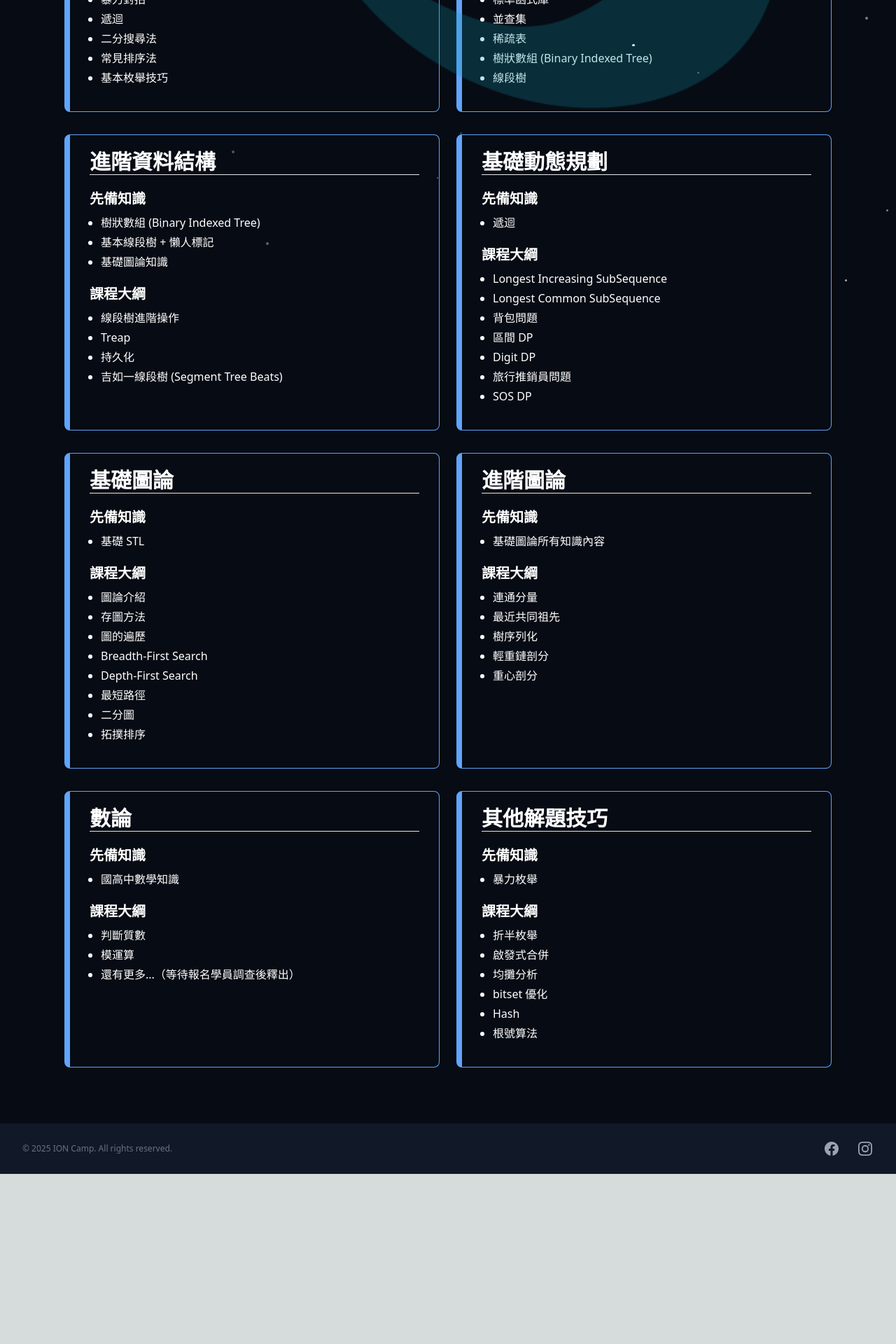
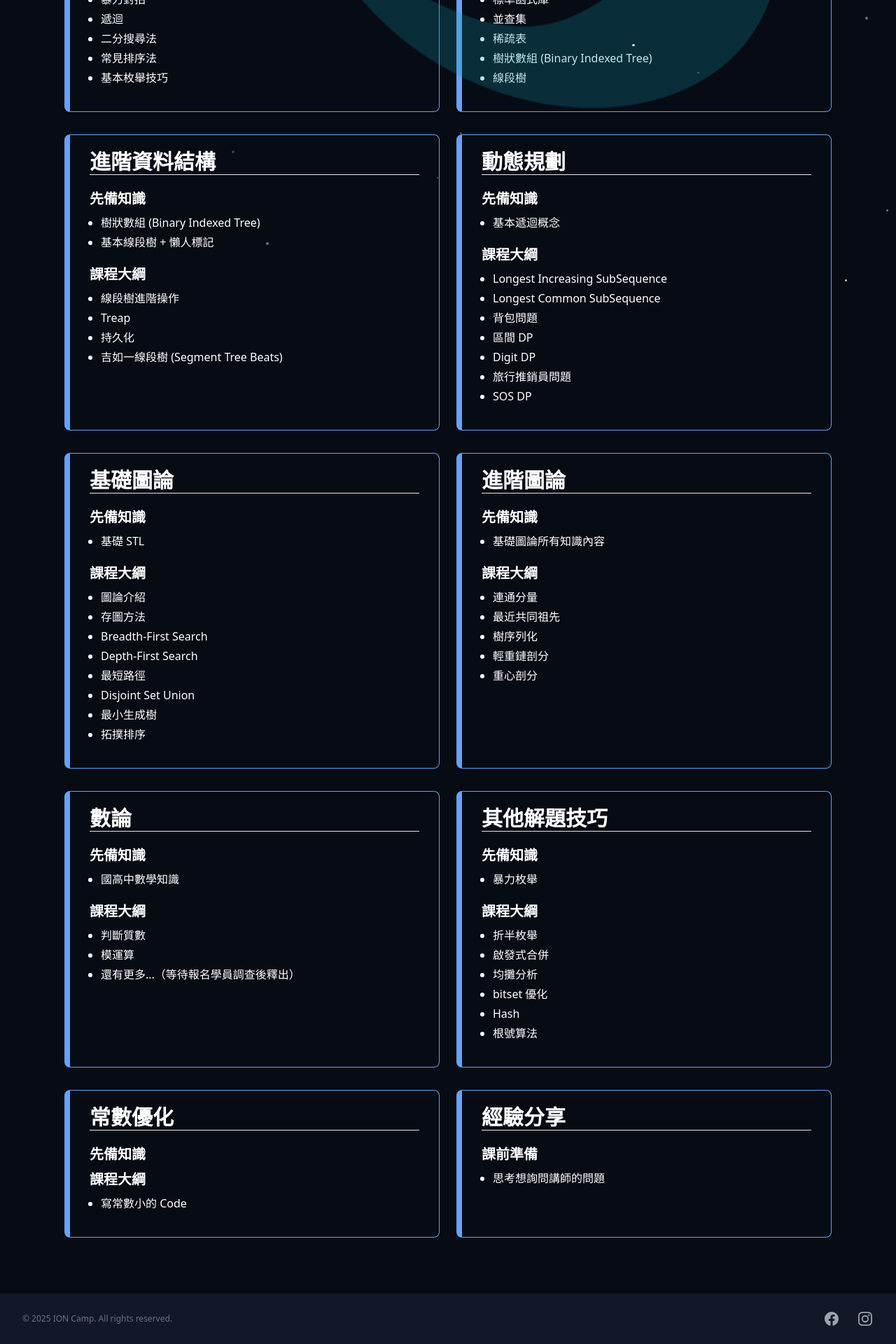
Before and after one commit to ioncamp-internal/web-ionc, a Next.js app: page /courses in a window 1280 px wide. Shown: the part 512-2432 px from the top of the page at 70% size. Before the commit the page ends 2189 px from the top, so only its background shows below. Built offline with nearby package versions, Linux system fonts and the light colour scheme.

Commit message:
更新課表

```diff
--- a/src/pages/courses/index.js
+++ b/src/pages/courses/index.js
@@ -75,7 +75,6 @@ export default function Home() {
                             <ul class="text-white ml-5 px-4 list-disc mb-4">
                                 <li class="mb-1">樹狀數組 (Binary Indexed Tree)</li>
                                 <li class="mb-1">基本線段樹 + 懶人標記</li>
-                                <li class="mb-1">基礎圖論知識</li>
                             </ul>
                             <p class="text-xl text-white ml-5 mr-5 mb-2 font-bold">課程大綱</p>
                             <ul class="text-white ml-5 px-4 list-disc">
@@ -89,10 +88,10 @@ export default function Home() {
 
                     <div class="w-full md:w-1/2 mb-8">
                         <div class="flex flex-col h-full border border-l-8 border-blue-400 shadow rounded-lg mt-8 mx-3 px-2">
-                            <h3 class="text-3xl font-bold text-white m-5 border-b">基礎動態規劃</h3>
+                            <h3 class="text-3xl font-bold text-white m-5 border-b">動態規劃</h3>
                             <p class="text-xl text-white ml-5 mr-5 mb-2 font-bold">先備知識</p>
                             <ul class="text-white ml-5 px-4 list-disc mb-4">
-                                <li class="mb-1">遞迴</li>
+                                <li class="mb-1">基本遞迴概念</li>
                             </ul>
                             <p class="text-xl text-white ml-5 mr-5 mb-2 font-bold">課程大綱</p>
                             <ul class="text-white ml-5 px-4 list-disc">
@@ -118,11 +117,11 @@ export default function Home() {
                             <ul class="text-white ml-5 px-4 list-disc">
                                 <li class="mb-1">圖論介紹</li>
                                 <li class="mb-1">存圖方法</li>
-                                <li class="mb-1">圖的遍歷</li>
                                 <li class="mb-1">Breadth-First Search</li>
                                 <li class="mb-1">Depth-First Search</li>
                                 <li class="mb-1">最短路徑</li>
-                                <li class="mb-1">二分圖</li>
+                                <li class="mb-1">Disjoint Set Union</li>
+                                <li class="mb-1">最小生成樹</li>
                                 <li class="mb-1">拓撲排序</li>
                             </ul>
                         </div>
@@ -181,6 +180,27 @@ export default function Home() {
                         </div>
                     </div>
 
+                    <div class="w-full md:w-1/2 mb-8">
+                        <div class="flex flex-col h-full border border-l-8 border-blue-400 shadow rounded-lg mt-8 mx-3 px-2">
+                            <h3 class="text-3xl font-bold text-white m-5 border-b">常數優化</h3>
+                            <p class="text-xl text-white ml-5 mr-5 mb-2 font-bold">先備知識</p>
+                            <p class="text-xl text-white ml-5 mr-5 mb-2 font-bold">課程大綱</p>
+                            <ul class="text-white ml-5 px-4 list-disc">
+                                <li class="mb-1">寫常數小的 Code</li>
+                            </ul>
+                        </div>
+                    </div>
+
+                    <div class="w-full md:w-1/2 mb-8">
+                        <div class="flex flex-col h-full border border-l-8 border-blue-400 shadow rounded-lg mt-8 mx-3 px-2">
+                            <h3 class="text-3xl font-bold text-white m-5 border-b">經驗分享</h3>
+                            <p class="text-xl text-white ml-5 mr-5 mb-2 font-bold">課前準備</p>
+                            <ul class="text-white ml-5 px-4 list-disc mb-4">
+                                <li class="mb-1">思考想詢問講師的問題</li>
+                            </ul>
+                        </div>
+                    </div>
+
                 </div>
             </main>
             <Footer/>
```
